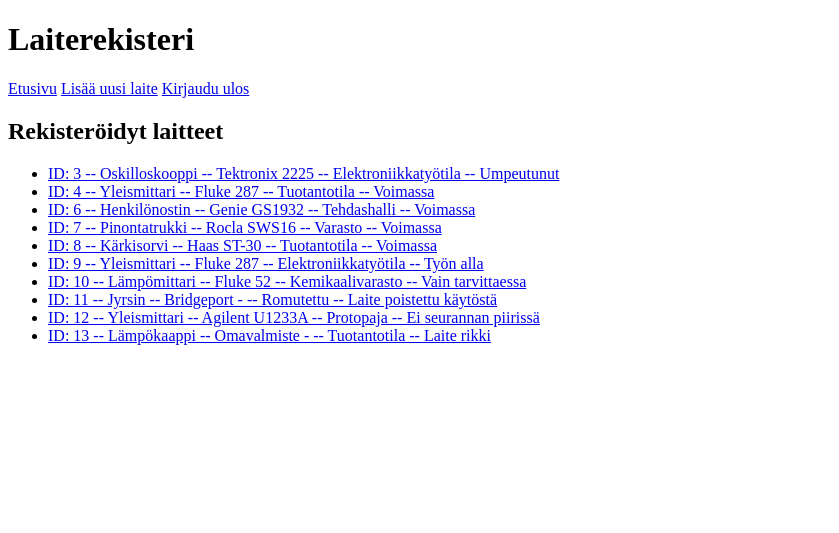
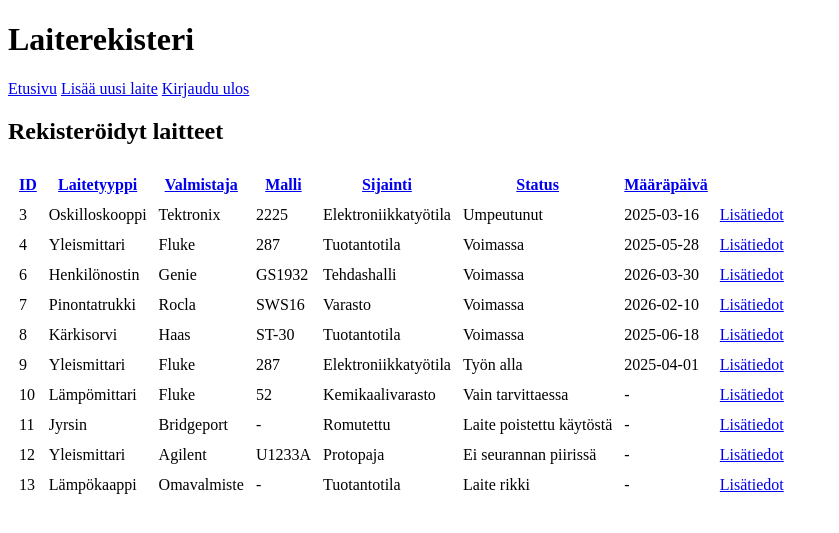
Before and after one commit to ogveeti/tikawe-laiterekisteri, a Flask app: page /list_devices in a window 1280 px wide. Shown: the top 533 px of the page, without its empty margins (0-839 px from the left). Run offline with Flask 3, Linux system fonts and the light colour scheme; a user stored in the database is signed in; data comes from the database, SQL or seed files in the repository; both versions use the stored data as it was after the commit.

Commit message:
Create the ability to sort device list by different parameters. Add test users and data into database.

```diff
--- a/app.py
+++ b/app.py
@@ -77,20 +77,29 @@ def logout():
     return redirect(url_for("index"))
 
 
-#Route for listing all devices
+#Route for listing and sorting all devices
 @app.route("/list_devices")
 def devices():
     if 'username' not in session:
         return redirect(url_for('login'))
 
-    sql = "SELECT * FROM devices"
+    sort_by = request.args.get('sort_by', 'device_id')  #Sort by device_id by default
+    sort_order = request.args.get('sort_order', 'asc')  #Ascending order as default
+
+    #Validate user input
+    if sort_by not in ['device_id', 'type', 'manufacturer', 'status', 'location']:
+        sort_by = 'device_id'
+    if sort_order not in ['asc', 'desc']:
+        sort_order = 'asc'
+
+    sql = f"SELECT * FROM devices ORDER BY {sort_by} {sort_order}"
     devices = db.query(sql)
 
     devices = [dict(device) for device in devices]
     for device in devices:
-        device["status"] = DEVICE_STATUS_MAP.get(device["status"], "Tuntematon status")
+        device["status"] = DEVICE_STATUS_MAP.get(device["status"], "Unknown status")
 
-    return render_template("list_devices.html", devices=devices)
+    return render_template("list_devices.html", devices=devices, sort_by=sort_by, sort_order=sort_order)
 
 
 #Route for new device creation form
@@ -172,18 +181,16 @@ def edit_device(device_id):
     model = request.form["model"]
     manufacturer_serial = request.form["manufacturer_serial"]
     location = request.form["location"]
-    status = request.form["status"]
 
     sql = """UPDATE devices SET
              type = ?,
              manufacturer = ?,
              model = ?,
              manufacturer_serial = ?,
-             location = ?,
-             status = ?
+             location = ?
              WHERE device_id = ?
          """
-    db.execute(sql, [type, manufacturer, model, manufacturer_serial, location, status, device_id])
+    db.execute(sql, [type, manufacturer, model, manufacturer_serial, location, device_id])
 
     return redirect(url_for("device_details", device_id=device_id))
 
--- a/templates/list_devices.html
+++ b/templates/list_devices.html
@@ -15,23 +15,34 @@
 </nav>
 
 <h2>Rekisteröidyt laitteet</h2>
-<ul>
-    {% for device in devices %}
-        <li>
-            <a href="{{ url_for('device_details', device_id=device.device_id) }}">
-                ID: {{ device.device_id }}
-                --
-                {{ device.type }}
-                --
-                {{ device.manufacturer }} {{ device.model }}
-                --
-                {{ device.location }}
-                --
-                {{ device.status }}
-            </a>
-        </li>
-    {% endfor %}
-</ul>
+<table cellspacing="10">
+    <thead>
+        <tr>
+            <th><a href="{{ url_for('devices', sort_by='device_id', sort_order='asc' if sort_order == 'desc' else 'desc') }}">ID</a></th>
+            <th><a href="{{ url_for('devices', sort_by='type', sort_order='asc' if sort_order == 'desc' else 'desc') }}">Laitetyyppi</a></th>
+            <th><a href="{{ url_for('devices', sort_by='manufacturer', sort_order='asc' if sort_order == 'desc' else 'desc') }}">Valmistaja</a></th>
+            <th><a href="{{ url_for('devices', sort_by='model', sort_order='asc' if sort_order == 'desc' else 'desc') }}">Malli</a></th>
+            <th><a href="{{ url_for('devices', sort_by='location', sort_order='asc' if sort_order == 'desc' else 'desc') }}">Sijainti</a></th>
+            <th><a href="{{ url_for('devices', sort_by='status', sort_order='asc' if sort_order == 'desc' else 'desc') }}">Status</a></th>
+            <th><a href="{{ url_for('devices', sort_by='next_maintenance', sort_order='asc' if sort_order == 'desc' else 'desc') }}">Määräpäivä</a></th>
+            <th></th>
+        </tr>
+    </thead>
+    <tbody>
+        {% for device in devices %}
+            <tr>
+                <td>{{ device.device_id }}</td>
+                <td>{{ device.type }}</td>
+                <td>{{ device.manufacturer }}</td>
+                <td>{{ device.model }}</td>
+                <td>{{ device.location }}</td>
+                <td>{{ device.status }}</td>
+                <td>{{ device.next_maintenance or '-' }}</td>
+                <td><a href="{{ url_for('device_details', device_id=device.device_id) }}">Lisätiedot</a></td>
+            </tr>
+        {% endfor %}
+    </tbody>
+</table>
 
 </body>
 </html>
```
Also changed, not shown: database/database.db.
